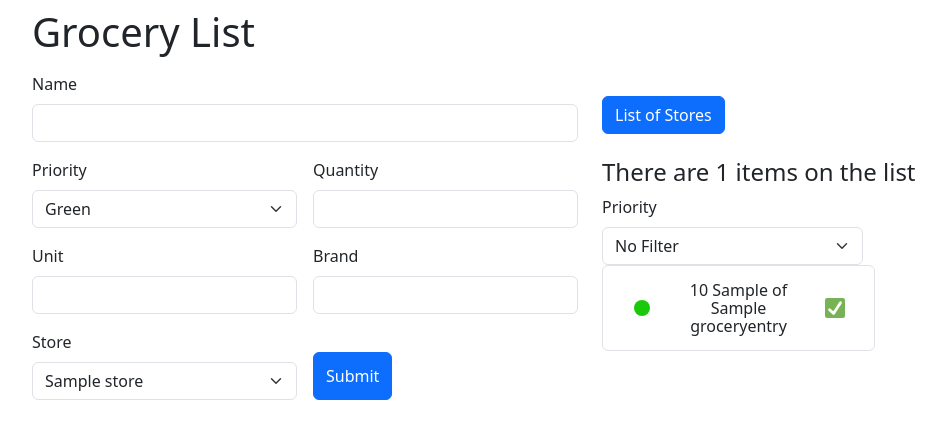
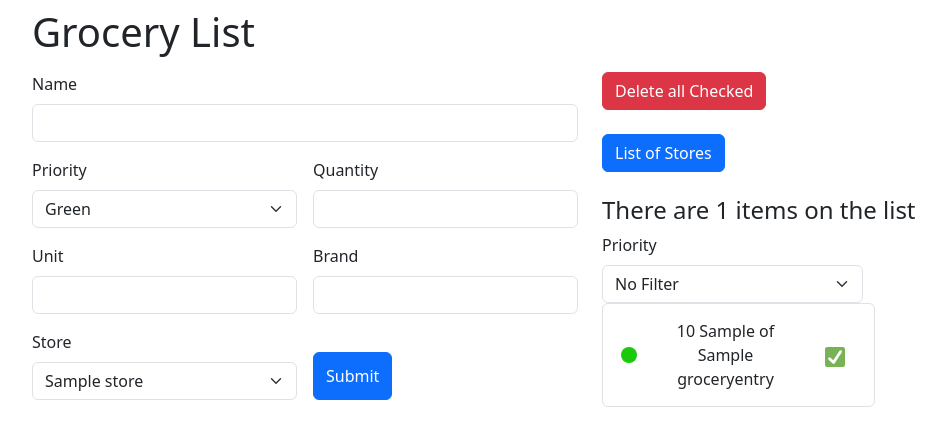
Before and after one commit to surfaceofbacon/Grocery_List, a Django app: page / in a window 1280 px wide. Shown: the top 446 px of the page, without its empty margins (50-996 px from the left). Run offline with Django 5.2, Linux system fonts and the light colour scheme; tables that the repository leaves empty hold one stand-in row (values such as "Sample post").

Commit message:
check off functionality

```diff
--- a/grocery_list/entries/templates/entries/list.html
+++ b/grocery_list/entries/templates/entries/list.html
@@ -16,9 +16,10 @@
     <div class="row">
         <div class="col-12 col-md-6">
             <form method="post" action="/">
+                <input name="form-type" value="entry-form" hidden="hidden">
                 <div class="row g-3">
                     <div class="col-12"><label class="form-label" for="name">Name</label>
-                        <input class="form-control" required type="text" id="name" name="name"/>
+                        <input class="form-control" required type="text" id="name" name="entry_name"/>
                     </div>
 
                     <div class="col-6">
@@ -57,7 +58,18 @@
             </form>
         </div>
         <div class="col-12 col-md-6">
+            <div>
+                <form method="post" action="/">
+
+                    {% csrf_token %}
+                    <input name="form-type" value="delete" hidden="hidden">
+                    <button class="btn btn-danger">Delete all Checked</button>
+                </form>
+            </div>
+            <div>
                 <a class="btn btn-primary my-4" href="/stores">List of Stores</a>
+            </div>
+
             <h4>There are {{ amount_in_list }} items on the list</h4>
             <label class="form-label" for="color-filter">Priority</label>
             <div class="row">
@@ -76,22 +88,32 @@
                     {% for entry in groceries_list %}
 
                         <li class="list-group-item">
-                            <a class="btn entry-btn" href="{% url 'get-single-entry' entry.id %}">
+                            <div class="entry-btn">
                                 <div>
                                     {% include 'entries/icons/importance_color.html' with width="20px" height="20px" color=entry.get_color %}
                                 </div>
+                                <a class="btn" href="{% url 'get-single-entry' entry.id %}">
                                     {{ entry }}
+                                </a>
+
                                 <div class="ms-auto">
+                                    <form method="post" action="/">
+                                        <input name="form-type" value="check" hidden="hidden">
+                                        {% csrf_token %}
+                                        <input name="entry" value="{{ entry.id }}" hidden="hidden">
+                                        <button class="btn" type="submit">
                                             {% if entry.purchased %}
                                                 {% include 'entries/icons/green_check.html' with width="20px" height="20px" %}
                                             {% else %}
                                                 {% include 'entries/icons/square.html' with width="20px" height="20px" %}
                                             {% endif %}
+                                        </button>
+                                    </form>
 
 
                                 </div>
+                            </div>
 
-                            </a>
                         </li>
                     {% endfor %}
                 </ul>
--- a/grocery_list/entries/views.py
+++ b/grocery_list/entries/views.py
@@ -5,19 +5,29 @@ from .models import GroceryEntry, Store
 
 def get_all_grocery_entries(request):
     if request.method == 'POST':
-        name = request.POST.get('name')
-        if GroceryEntry.objects.filter(name=name):
-            GroceryEntry.objects.filter(name=name).delete()
-        obj = GroceryEntry()
-        obj.name = request.POST.get('name')
-        obj.quantity = request.POST.get('quantity')
-        if obj.quantity == "":
-            obj.quantity = 1
-        obj.importance_color = request.POST.get('importance_color') or None
-        obj.unit = request.POST.get('unit') or None
-        obj.brand = request.POST.get('brand') or None
-        obj.store_id = request.POST.get('store') or None
-        obj.save()
+        form_type = request.POST.get('form-type')
+        if form_type == 'entry-form':
+            entry_id = request.POST.get('entry')
+            entry = GroceryEntry.objects.get(pk=entry_id)
+            entry.purchased = not entry.purchased
+            entry.save()
+        elif form_type == 'delete':
+            GroceryEntry.objects.filter(purchased=True).delete()
+
+        elif form_type == 'check':
+            name = request.POST.get('name')
+            if GroceryEntry.objects.filter(name=name):
+                GroceryEntry.objects.filter(name=name).delete()
+            obj = GroceryEntry()
+            obj.name = request.POST.get('name')
+            obj.quantity = request.POST.get('quantity')
+            if obj.quantity == "":
+                obj.quantity = 1
+            obj.importance_color = request.POST.get('importance_color') or None
+            obj.unit = request.POST.get('unit') or None
+            obj.brand = request.POST.get('brand') or None
+            obj.store_id = request.POST.get('store') or None
+            obj.save()
     stores_data = Store.objects.all()
     list_data = GroceryEntry.objects.all()
     amount = GroceryEntry.objects.count()
```
Lines whose indentation alone changed are shown as unchanged.
